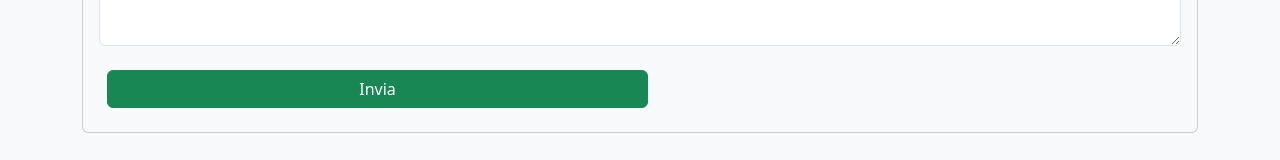
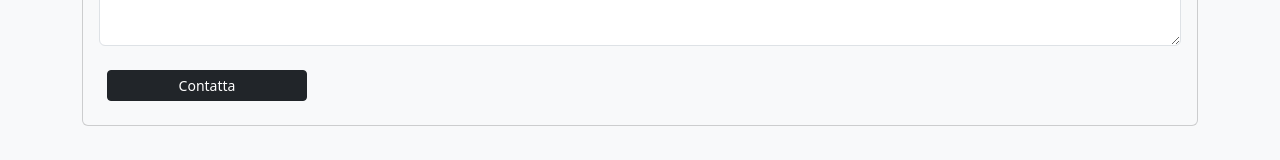
Before and after one commit to deca-francesco/pjw-t5-boolbnb, a React (Vite) app in the folder frontend_react/: page /apartments/1/1 in a window 1280 px wide. Shown: the part 557-717 px from the top of the page. Built offline with nearby package versions, Linux system fonts and the light colour scheme; no server answers; a web font is replaced by a local one.

Commit message:
fix btn contact owner

```diff
--- a/frontend_react/src/components/ApartmentsComponents/ContactOwner.jsx
+++ b/frontend_react/src/components/ApartmentsComponents/ContactOwner.jsx
@@ -114,10 +114,10 @@ export default function ContactOwner({ apartmentId }) { // Ricevi l'ID dell'appa
 
                         <button
                             type="submit"
-                            className="btn btn-success m-2 w-50"
+                            className="btn btn-dark m-2 btn-sm"
                             disabled={loading} // Disabilita il pulsante durante il caricamento
                         >
-                            {loading ? "Invio in corso..." : "Invia"}
+                            {loading ? "Invio in corso..." : "Contatta"}
                         </button>
                     </form>
                 ) : (
```
